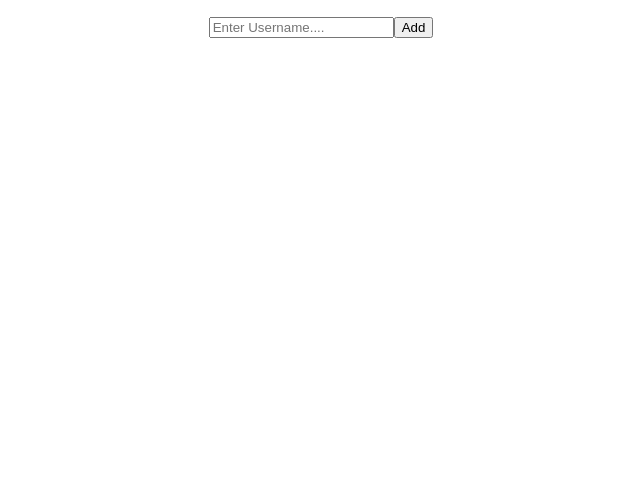
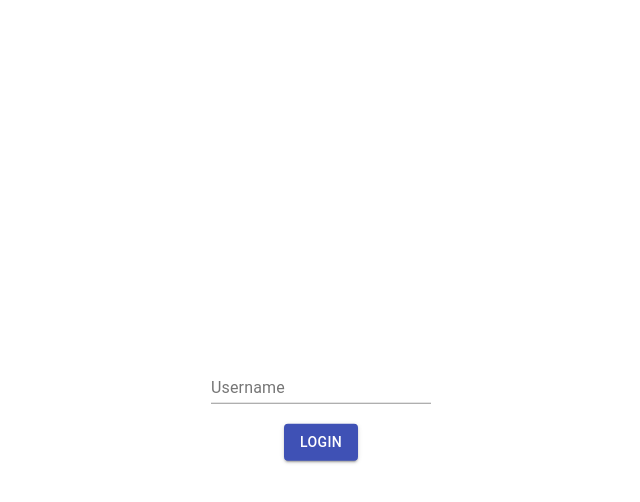
Before and after one commit to truptigaonkar/react-chess, a React (Create React App) app: page / in a window 1280 px wide. Shown: the top 502 px of the page, without its empty margins (319-959 px from the left). Built offline with nearby package versions, Linux system fonts and the light colour scheme.

Commit message:
Material ui styling added with Login component

```diff
--- a/package.json
+++ b/package.json
@@ -3,6 +3,8 @@
   "version": "0.1.0",
   "private": true,
   "dependencies": {
+    "@material-ui/core": "^4.8.0",
+    "@material-ui/icons": "^4.5.1",
     "axios": "^0.19.0",
     "body-parser": "^1.19.0",
     "cookie-parser": "^1.4.4",
--- a/src/App.css
+++ b/src/App.css
@@ -1,3 +1,10 @@
 .App {
   text-align: center;
 }
+
+.login-form{
+  position: absolute;
+  top: 50%;
+  left: 50%;
+  transform: translate(-50%,-50%);
+}
--- a/src/components/Login.jsx
+++ b/src/components/Login.jsx
@@ -3,6 +3,9 @@ import React, { useState } from 'react';
 import axios from 'axios';
 import { Redirect } from 'react-router-dom';
 import { Helmet } from 'react-helmet';
+import {
+  TextField, Button,
+} from '@material-ui/core';
 
 const Login = () => {
   const [username, setUsername] = useState([]);
@@ -38,11 +41,15 @@ const Login = () => {
   return (
     <div>
       <Helmet><title>Login</title></Helmet>
-      <p style={{ color: 'red' }}>{errorMessage}</p>
-      <form onSubmit={handleAddUser}>
-        <input type="text" name="username" placeholder="Enter Username...." minLength="3" maxLength="40" onChange={handleUsername} value={username} />
-        <button type="submit">Add</button>
-      </form>
+      <div className="login-form">
+        <form onSubmit={handleAddUser}>
+          <p style={{ color: 'red' }}>{errorMessage}</p>
+          <TextField id="standard-basic" label="Username" name="username" placeholder="Leo Forsberg" minLength="3" maxLength="40" onChange={handleUsername} value={username} />
+          <br />
+          <br />
+          <Button type="submit" variant="contained" color="primary">LOGIN</Button>
+        </form>
+      </div>
     </div>
   );
 };
```
Also changed, not shown: 1 other file (tests, documents, lock files or other folders).
